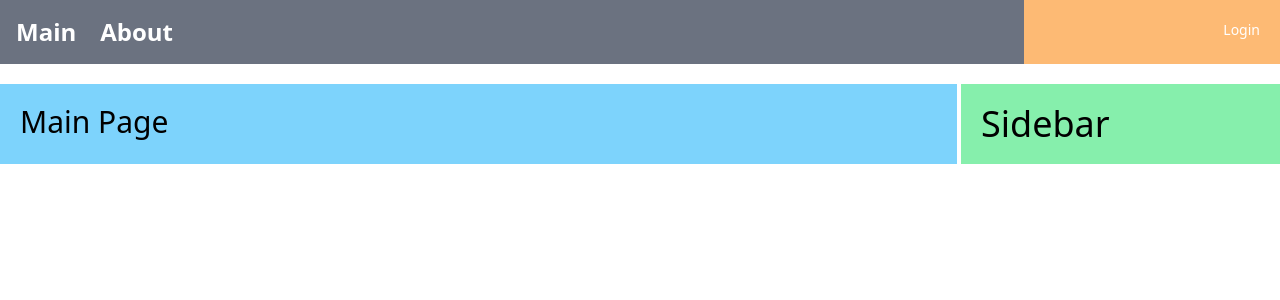
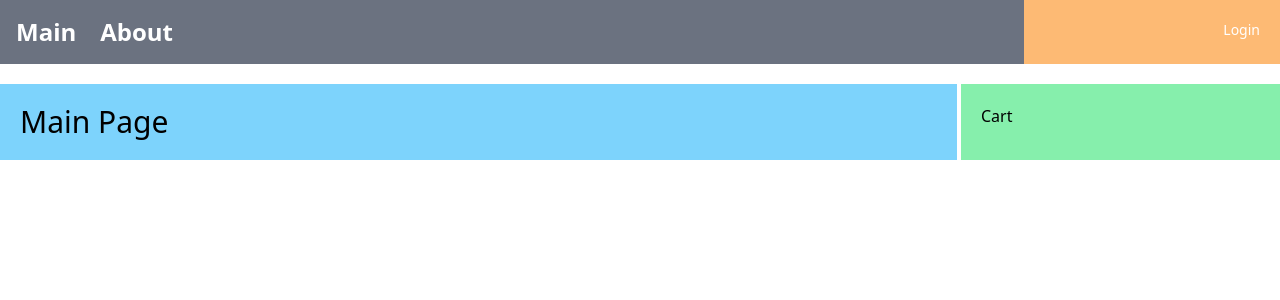
Before and after one commit to LGJ420/study1_front, a React (Create React App) app: page / in a window 1280 px wide. Shown: the top 300 px of the page. Built offline with nearby package versions, Linux system fonts and the light colour scheme; the HTML template or start-up script is replaced by a standard one.

Commit message:
11.2 장바구니용 컴포넌트

```diff
--- a/package.json
+++ b/package.json
@@ -3,7 +3,7 @@
   "version": "0.1.0",
   "private": true,
   "dependencies": {
-    "@reduxjs/toolkit": "^2.2.5",
+    "@reduxjs/toolkit": "^2.2.6",
     "@testing-library/jest-dom": "^5.17.0",
     "@testing-library/react": "^13.4.0",
     "@testing-library/user-event": "^13.5.0",
--- /dev/null
+++ b/src/components/menus/CartComponent.js
@@ -0,0 +1,10 @@
+const CartComponent = () => {
+
+    return (
+        <div className="w-full">
+            <div>Cart</div>
+        </div>
+    )
+}
+
+export default CartComponent;
--- a/src/layouts/BasicLayout.js
+++ b/src/layouts/BasicLayout.js
@@ -1,4 +1,5 @@
 import BasicMenu from "../components/menus/BasicMenu";
+import CartComponent from "../components/menus/CartComponent";
 
 const BasicLayout = ({children}) => {
 
@@ -13,7 +14,7 @@ const BasicLayout = ({children}) => {
         </main>
 
         <aside className="bg-green-300 md:w-1/5 lg:w-1/4 px-5 flex py-5">
-            <h1 className="text-2xl md:text-4xl">Sidebar</h1>
+            <CartComponent />
         </aside>
 
         </div>
```
Also changed, not shown: 1 other file (tests, documents, lock files or other folders).
